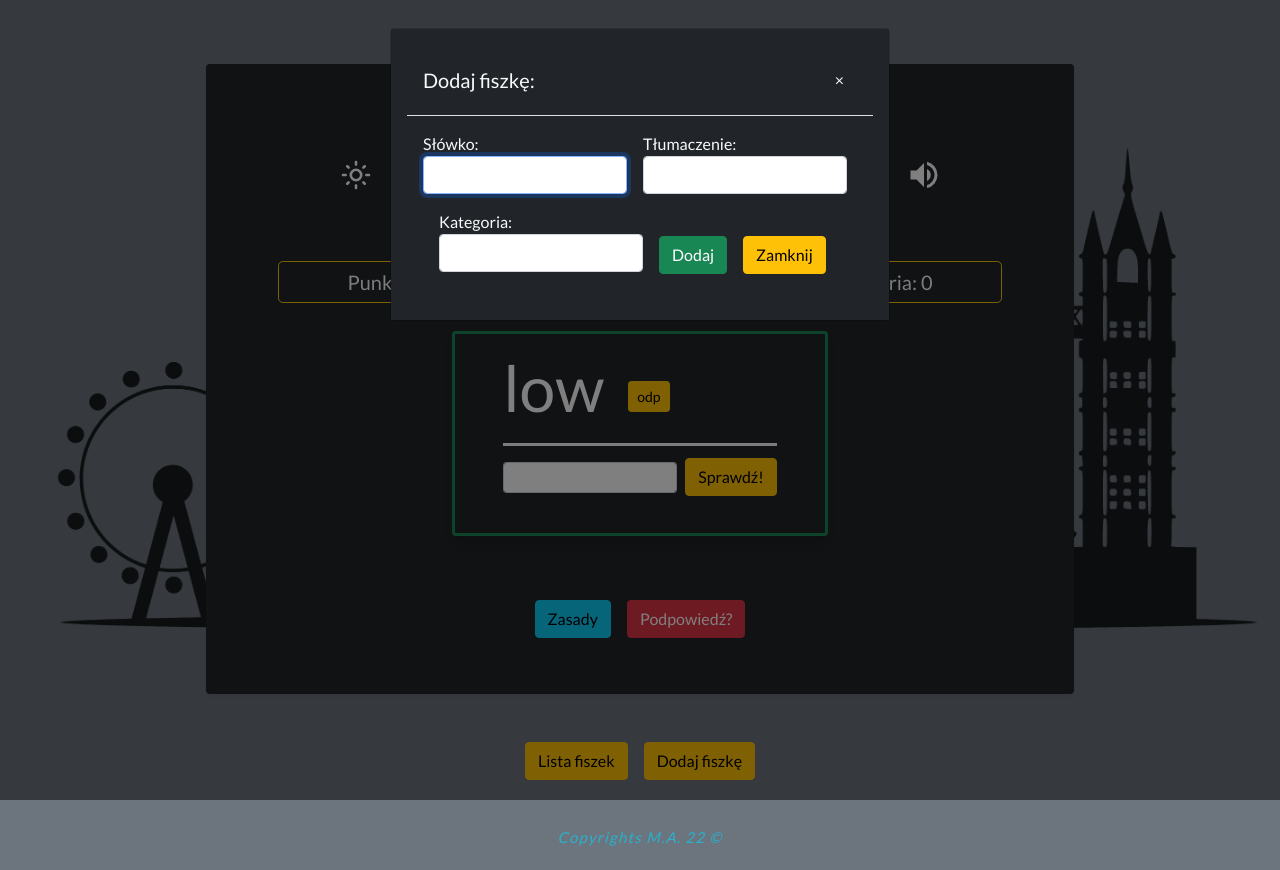
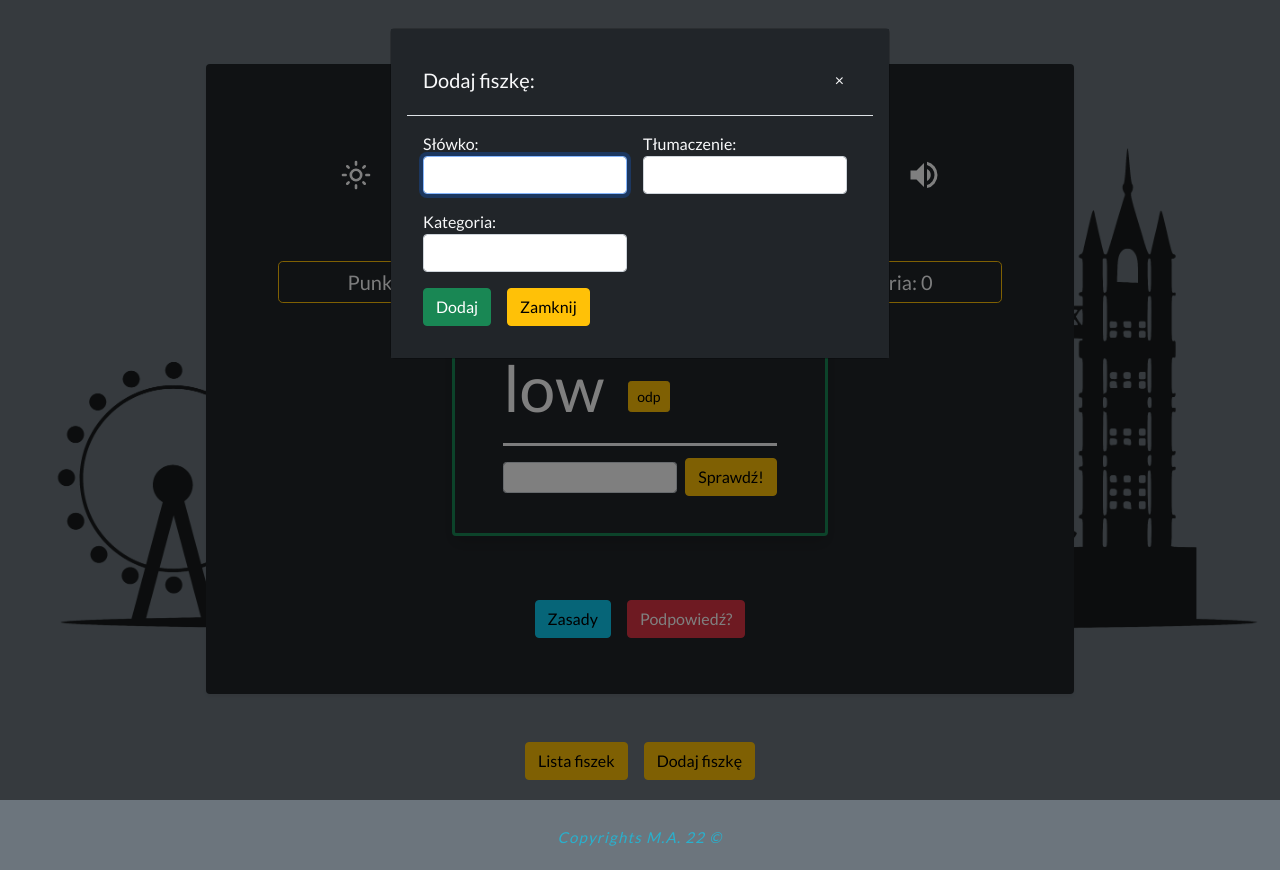
Before and after one commit to malex3334/FlashCards, a React (Create React App) app: page / in a window 1280 px wide. Both pictures are taken after a click on the button "Dodaj fiszkę". Built offline with nearby package versions, Linux system fonts and the light colour scheme; no server answers.

Commit message:
new flashcard confirmation added

```diff
--- a/src/pages/FlashCard.jsx
+++ b/src/pages/FlashCard.jsx
@@ -44,7 +44,6 @@ function FlashCard() {
       ? 0
       : JSON.parse(localStorage.getItem("score"))
   );
-  // const [mute, setMute] = useState(false);
 
   const [notification, setNotification] = useState("");
 
@@ -198,8 +197,6 @@ function FlashCard() {
     }
   }, [streak, bestStreak]);
 
-  useEffect(() => {}, [setBestStreak]);
-
   return (
     <div
       className={`shadow-sm p-5 mb-5 mt-0 mt-md-5 rounded
--- a/src/pages/FlashCardForm.jsx
+++ b/src/pages/FlashCardForm.jsx
@@ -10,6 +10,7 @@ export default function FlashCardForm() {
   const [polish, setPolish] = useState("");
   const [category, setCategory] = useState("");
   const randomID = useId();
+  const [flashAdded, setFlashAdded] = useState(false);
 
   const handleSubmit = (e) => {
     e.preventDefault();
@@ -21,7 +22,16 @@ export default function FlashCardForm() {
     setPolish("");
     setCategory("");
     inputRef.current.focus();
+
+    setFlashAdded(true);
+    setTimeout(() => {
+      setFlashAdded(false);
+    }, 3000);
   };
+
+  function FlashAdded() {
+    return <h5 className="text-success text-align-center">Dodano fiszkę!</h5>;
+  }
 
   useEffect(() => {
     localStorage.setItem("data", JSON.stringify(data));
@@ -49,6 +59,7 @@ export default function FlashCardForm() {
         </div>
         <div className="modal-body">
           <form className="form-group" onSubmit={handleSubmit}>
+            {flashAdded && <FlashAdded />}
             <label>
               <span>Słówko:</span>
               <input
@@ -74,7 +85,7 @@ export default function FlashCardForm() {
                 value={polish}
               />
             </label>
-            <label className="mb-3 ms-sm-3">
+            <label className="mb-3 ">
               <span>Kategoria:</span>
               <input
                 className="form-control"
@@ -85,7 +96,8 @@ export default function FlashCardForm() {
                 value={category}
               />
             </label>
-            <button className="btn btn-success ms-3 me-sm-3">Dodaj</button>
+            <br />
+            <button className="btn btn-success me-3 me-sm-3">Dodaj</button>
             <button
               onClick={() => setNewCard(false)}
               className="btn btn-warning"
```
